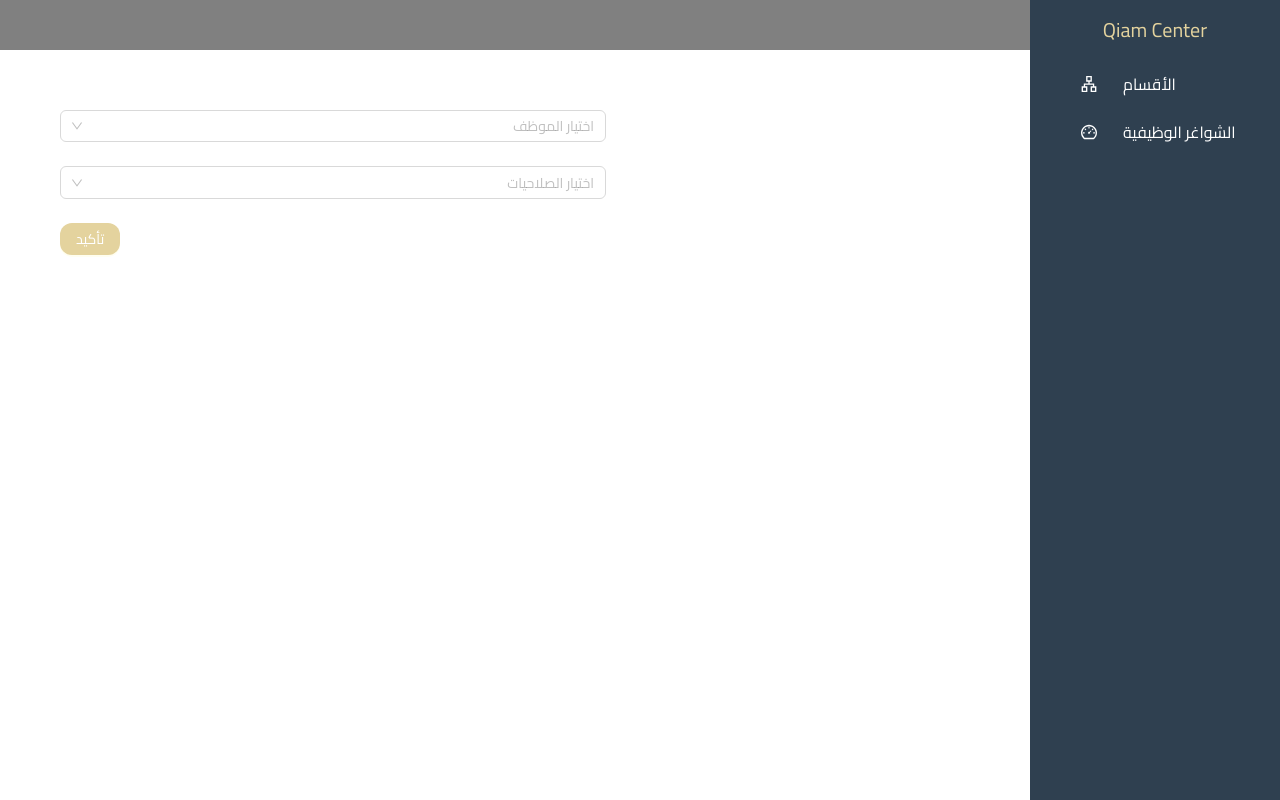
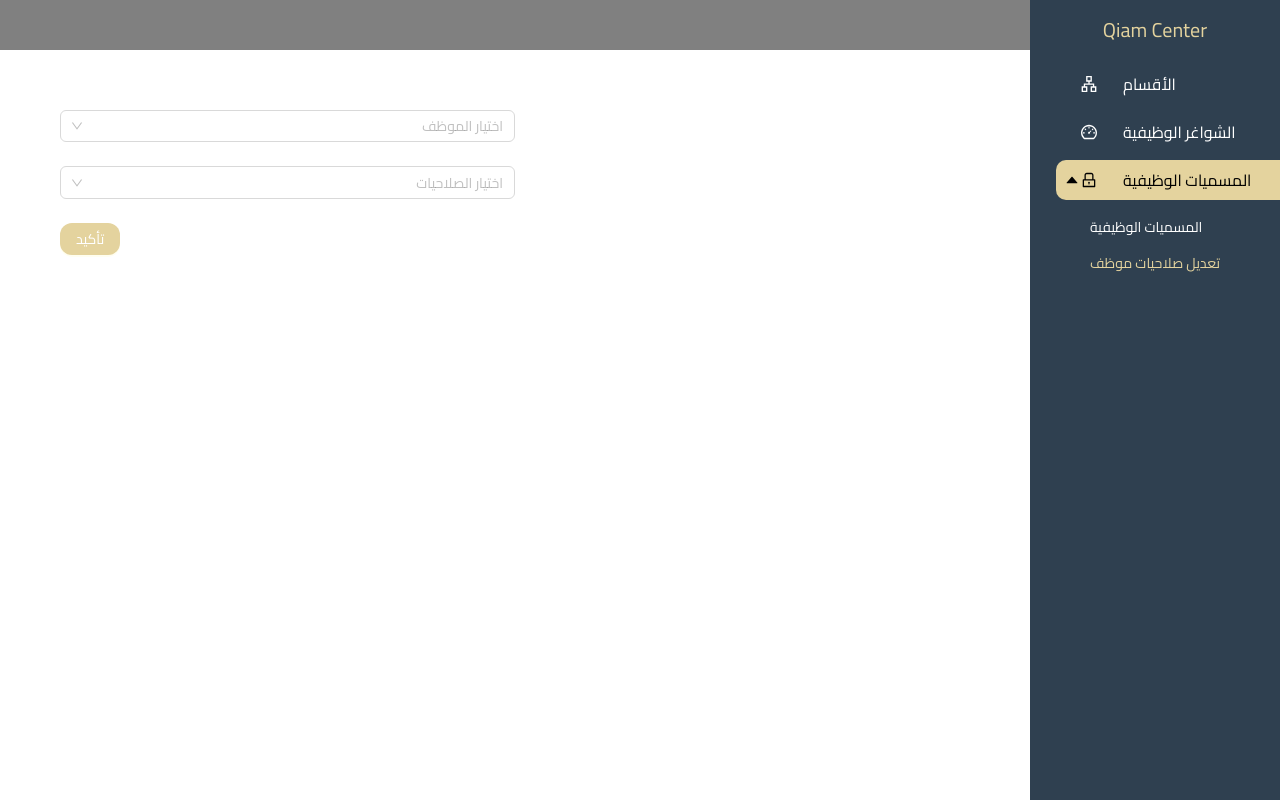
Before and after one commit to AnasDurra/HR-and-Reservation-Management-System-frontend, a React app: page /changeEmployeePermissions in a window 1280 px wide. Built offline with nearby package versions, Linux system fonts and the light colour scheme; the HTML template or start-up script is replaced by a standard one.

Commit message:
changed the hieght in sidebar

```diff
--- a/src/Components/Layout/Layout.css
+++ b/src/Components/Layout/Layout.css
@@ -60,7 +60,8 @@
 
 .SideBarItem {
     width: 100%;
-    height: 40px;
+    height: auto;
+    min-height: 40px;
     list-style-type: none;
     margin: 4px;
     display: flex;
--- a/src/Components/Layout/items.jsx
+++ b/src/Components/Layout/items.jsx
@@ -1,4 +1,4 @@
-import { DashboardOutlined, ApartmentOutlined } from "@ant-design/icons";
+import { DashboardOutlined, ApartmentOutlined, LockOutlined } from "@ant-design/icons";
 
 export const items = [
     {
@@ -11,4 +11,18 @@ export const items = [
         icon: <DashboardOutlined />,
         path: '/jobVacancies',
     },
+    {
+        text: 'المسميات الوظيفية',
+        icon: <LockOutlined />,
+        items: [
+            {
+                text: 'المسميات الوظيفية',
+                path: '/roles',
+            },
+            {
+                text: 'تعديل صلاحيات موظف',
+                path: '/changeEmployeePermissions',
+            },
+        ],
+    }
 ];
--- a/src/Features/EmployeesProfiles/Roles/ChangeEmployeePermissions.css
+++ b/src/Features/EmployeesProfiles/Roles/ChangeEmployeePermissions.css
@@ -1,3 +1,9 @@
 .changeEmployeeForm {
-    width: 60%;
+    width: 50%;
 }
+
+@media screen and (max-width: 1200px) {
+    .changeEmployeeForm {
+        width: 60%;
+    }
+}
```
